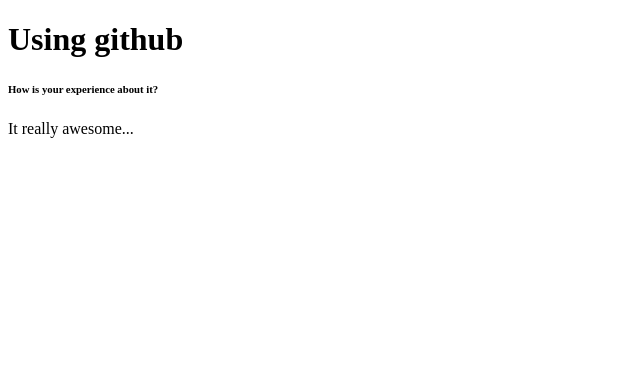
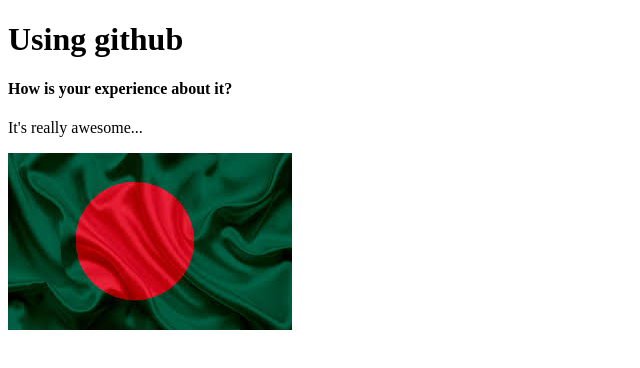
Before and after one commit to fahimjason/my-first-website, a plain HTML site: page index.html in a window 1280 px wide. Shown: the whole page, without its empty margins (0-640 px from the left). Drawn offline with Linux system fonts and the light colour scheme.

Commit message:
flag added

```diff
--- a/index.html
+++ b/index.html
@@ -4,13 +4,14 @@
 <head>
     <meta charset="UTF-8">
     <meta name="viewport" content="width=device-width, initial-scale=1.0">
-    <title>Document</title>
+    <title>Using Githab</title>
 </head>
 
 <body>
     <h1>Using github</h1>
-    <h6>How is your experience about it?</h6>
-    <p>It really awesome...</p>
+    <h4>How is your experience about it?</h4>
+    <p>It's really awesome...</p>
+    <img src="flag.png" alt="flag_image">
 </body>
 
 </html>
```
Also changed, not shown: flag.png (added).
